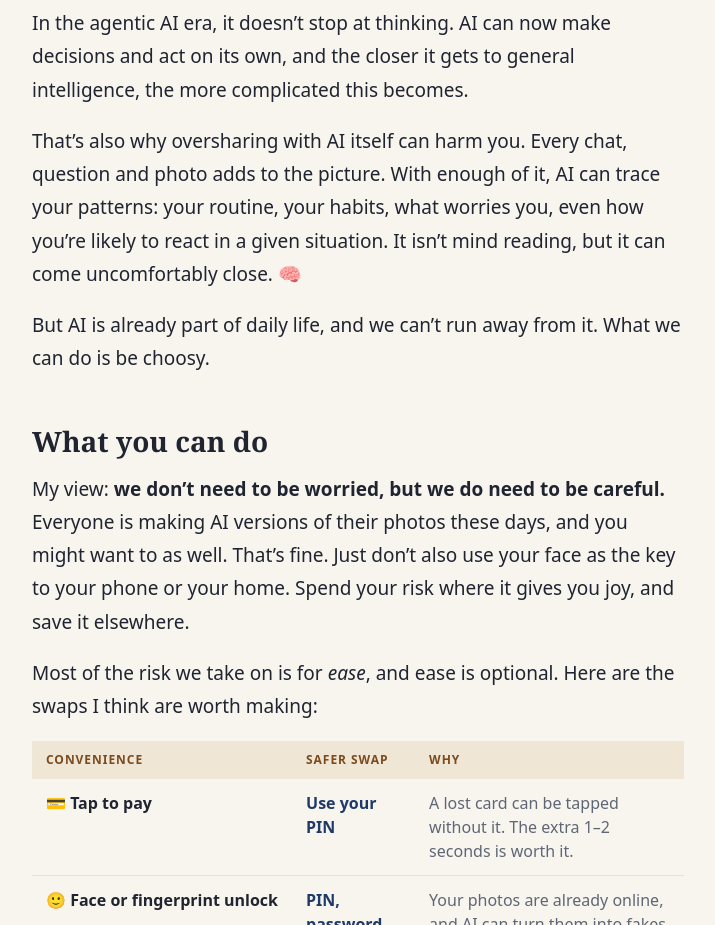
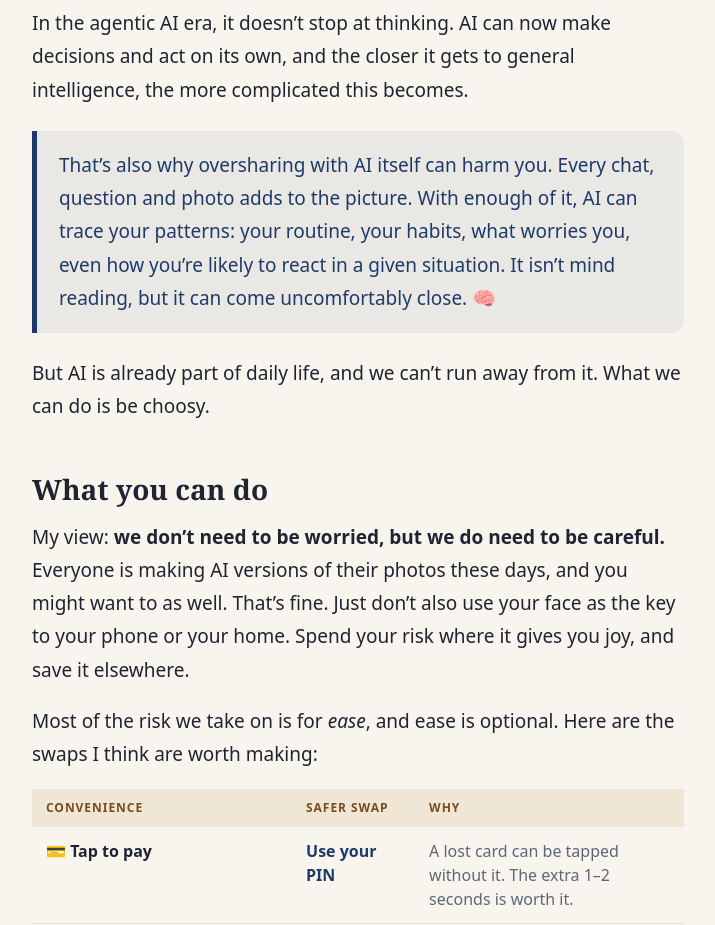
Before and after one commit to aravind-muraleedharan/aravind-muraleedharan.github.io, a plain HTML site: page blog/data-is-already-out-there.html in a window 1280 px wide. Shown: the part 1760-2685 px from the top of the page, without its empty margins (282-997 px from the left). Drawn offline with Linux system fonts and the light colour scheme.

Commit message:
Blog listing, post edits, key-point callout, new favicon

```diff
--- a/blog/data-is-already-out-there.html
+++ b/blog/data-is-already-out-there.html
@@ -16,10 +16,10 @@
   <meta property="og:image:height" content="630">
   <meta name="twitter:card" content="summary_large_image">
   <meta name="author" content="Aravind M">
-  <link rel="icon" href="../favicon.svg?v=3" type="image/svg+xml">
+  <link rel="icon" href="../favicon.svg?v=4" type="image/svg+xml">
   <link rel="apple-touch-icon" href="../apple-touch-icon.png?v=3">
   <link rel="stylesheet" href="../style.css?v=29">
-  <link rel="stylesheet" href="post.css?v=1">
+  <link rel="stylesheet" href="post.css?v=2">
 </head>
 <body>
   <article class="post">
@@ -76,7 +76,7 @@
       In the agentic AI era, it doesn’t stop at thinking. AI can now make decisions and act on its
       own, and the closer it gets to general intelligence, the more complicated this becomes.
     </p>
-    <p>
+    <p class="highlight">
       That’s also why oversharing with AI itself can harm you. Every chat, question and photo adds to
       the picture. With enough of it, AI can trace your patterns: your routine, your habits, what
       worries you, even how you’re likely to react in a given situation. It isn’t mind reading, but
--- a/blog/post.css
+++ b/blog/post.css
@@ -93,3 +93,17 @@
 .swaps td:last-child { color: var(--muted); }
 .aside-note { font-size: 15px; color: var(--muted); font-style: italic; }
 @media (max-width: 600px) { .swaps td:first-child { white-space: normal; } }
+
+/* Key point: navy-tinted callout. */
+.post p.highlight {
+  background: rgba(31, 58, 104, 0.07);
+  border-left: 5px solid var(--link);
+  border-radius: 0 12px 12px 0;
+  padding: 18px 22px;
+  margin: 24px 0;
+  color: var(--link);
+  font-weight: 500;
+}
+@media (prefers-color-scheme: dark) {
+  .post p.highlight { background: rgba(159, 184, 230, 0.1); }
+}
```
Also changed, not shown: index.html (+1 -1 lines), favicon.svg.
